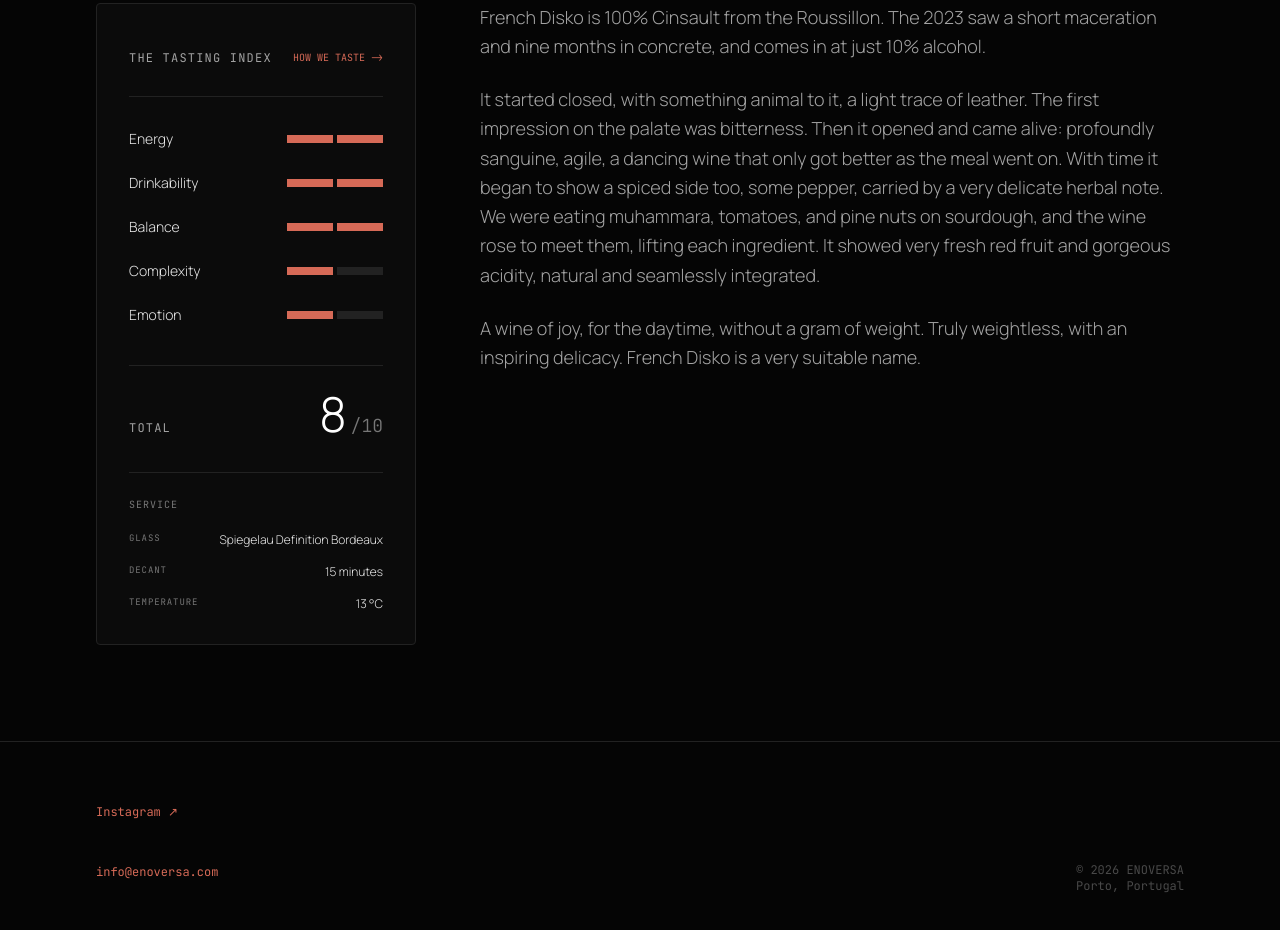
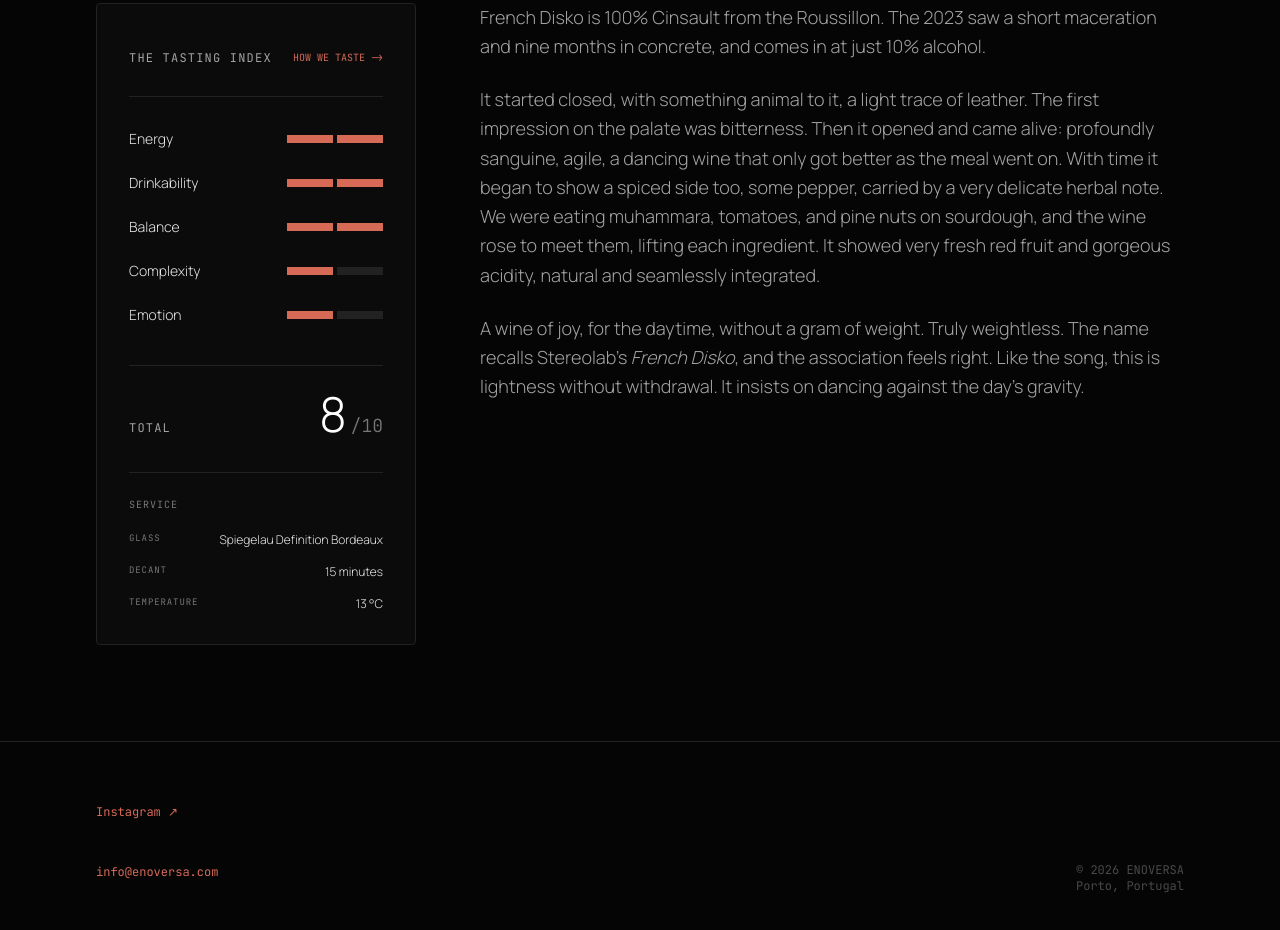
Before and after one commit to pazzolini/enoversa, an Astro site: page /selections/domaine-matassa-french-disko-2023 in a window 1280 px wide. Shown: the part 944-1874 px from the top of the page. Built offline with nearby package versions, Linux system fonts and the light colour scheme; Astro itself is replaced by a stand-in of ours.

Commit message:
Changed French Disko, once again

```diff
--- a/src/content/selections/domaine-matassa-french-disko-2023.md
+++ b/src/content/selections/domaine-matassa-french-disko-2023.md
@@ -28,4 +28,4 @@ French Disko is 100% Cinsault from the Roussillon. The 2023 saw a short macerati
 
 It started closed, with something animal to it, a light trace of leather. The first impression on the palate was bitterness. Then it opened and came alive: profoundly sanguine, agile, a dancing wine that only got better as the meal went on. With time it began to show a spiced side too, some pepper, carried by a very delicate herbal note. We were eating muhammara, tomatoes, and pine nuts on sourdough, and the wine rose to meet them, lifting each ingredient. It showed very fresh red fruit and gorgeous acidity, natural and seamlessly integrated.
 
-A wine of joy, for the daytime, without a gram of weight. Truly weightless, with an inspiring delicacy. French Disko is a very suitable name.
+A wine of joy, for the daytime, without a gram of weight. Truly weightless. The name recalls Stereolab's *French Disko*, and the association feels right. Like the song, this is lightness without withdrawal. It insists on dancing against the day's gravity.
```
Also changed, not shown: social/instagram/selections/french-disko-2023/01-card.png (deleted).
